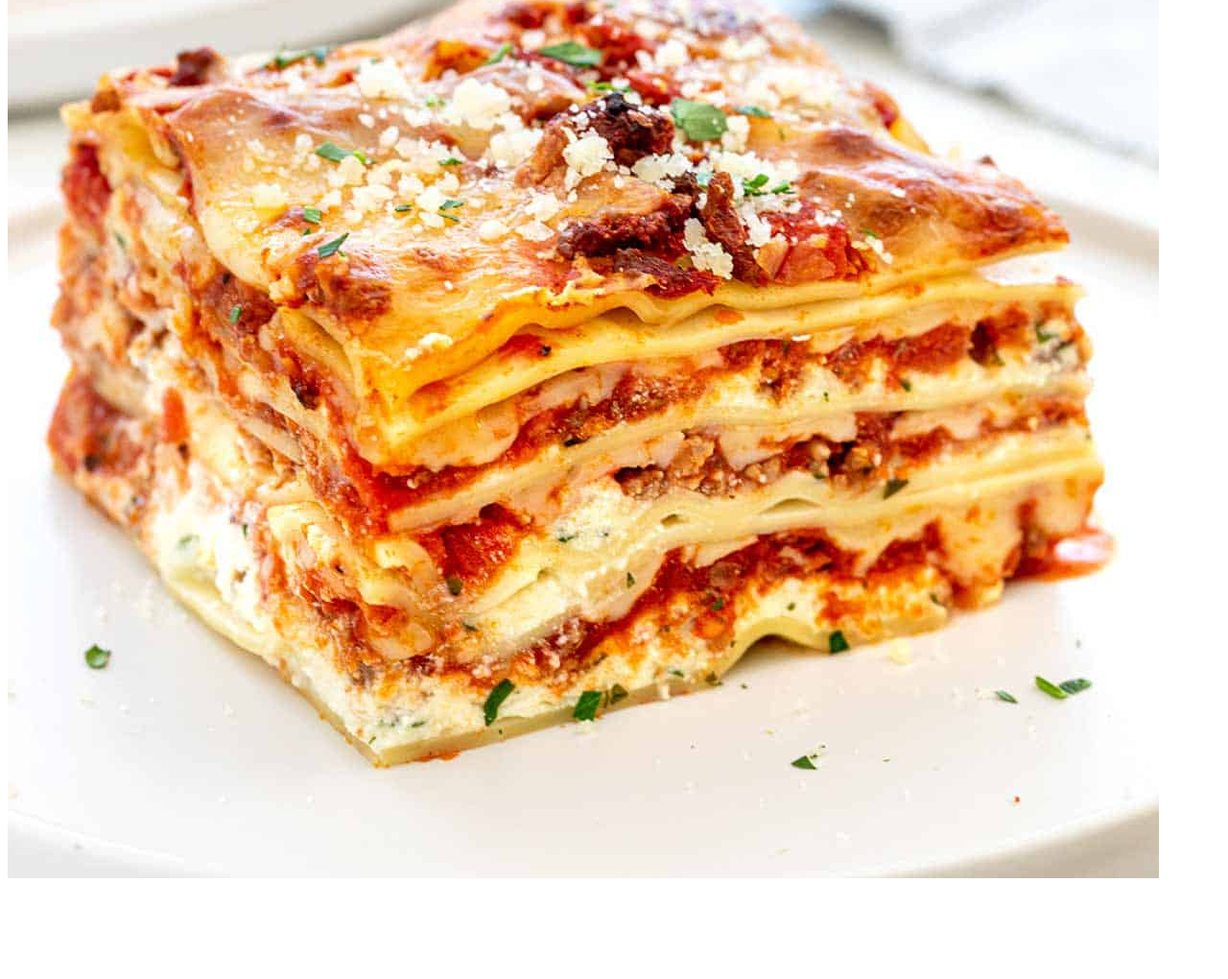
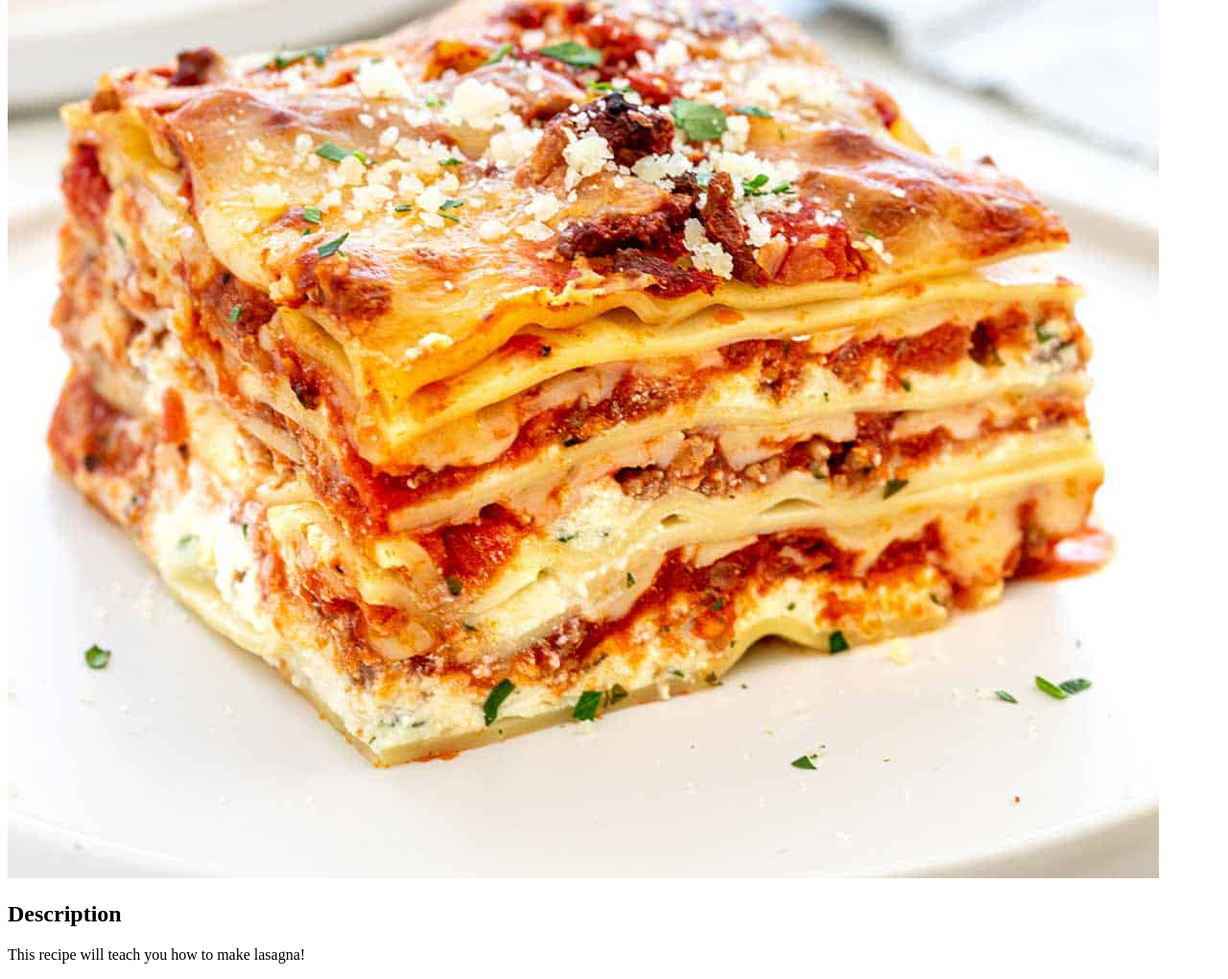
Before and after one commit to hotdog-pudding/odin-recipes, a plain HTML site: page recipes/lasanga.html in a window 1280 px wide. Shown: the part 365-1385 px from the top of the page at 96% size. Before the commit the page ends 1292 px from the top, so only its background shows below. Drawn offline with Linux system fonts and the light colour scheme.

Commit message:
Add description

```diff
--- a/recipes/lasanga.html
+++ b/recipes/lasanga.html
@@ -9,5 +9,7 @@
 <body>
     <h1>Lasanga</h1>
     <img src="./lasagna.jpg">
+    <h2>Description</h2>
+    <p>This recipe will teach you how to make lasagna!</p>
 </body>
 </html>
```
